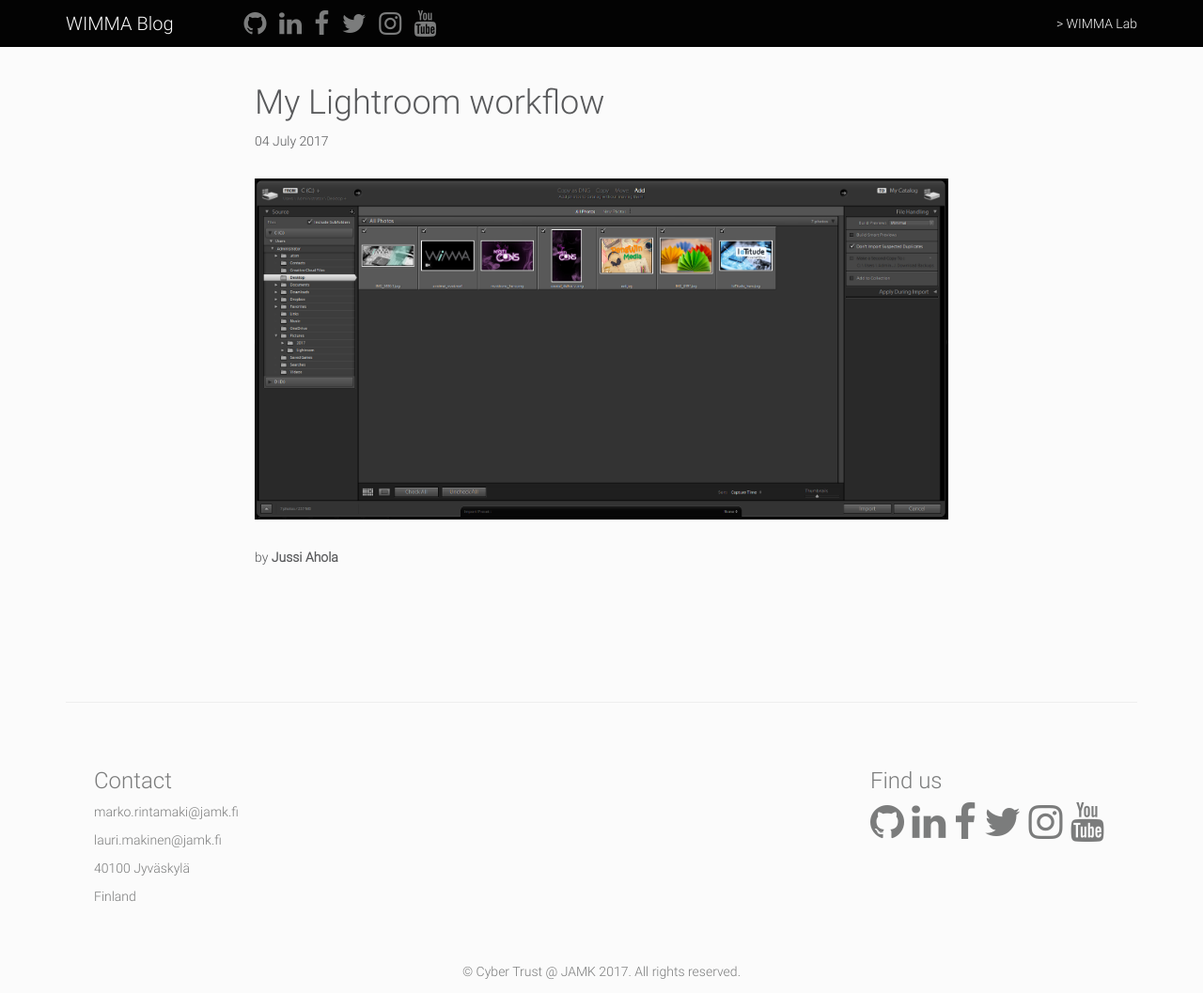
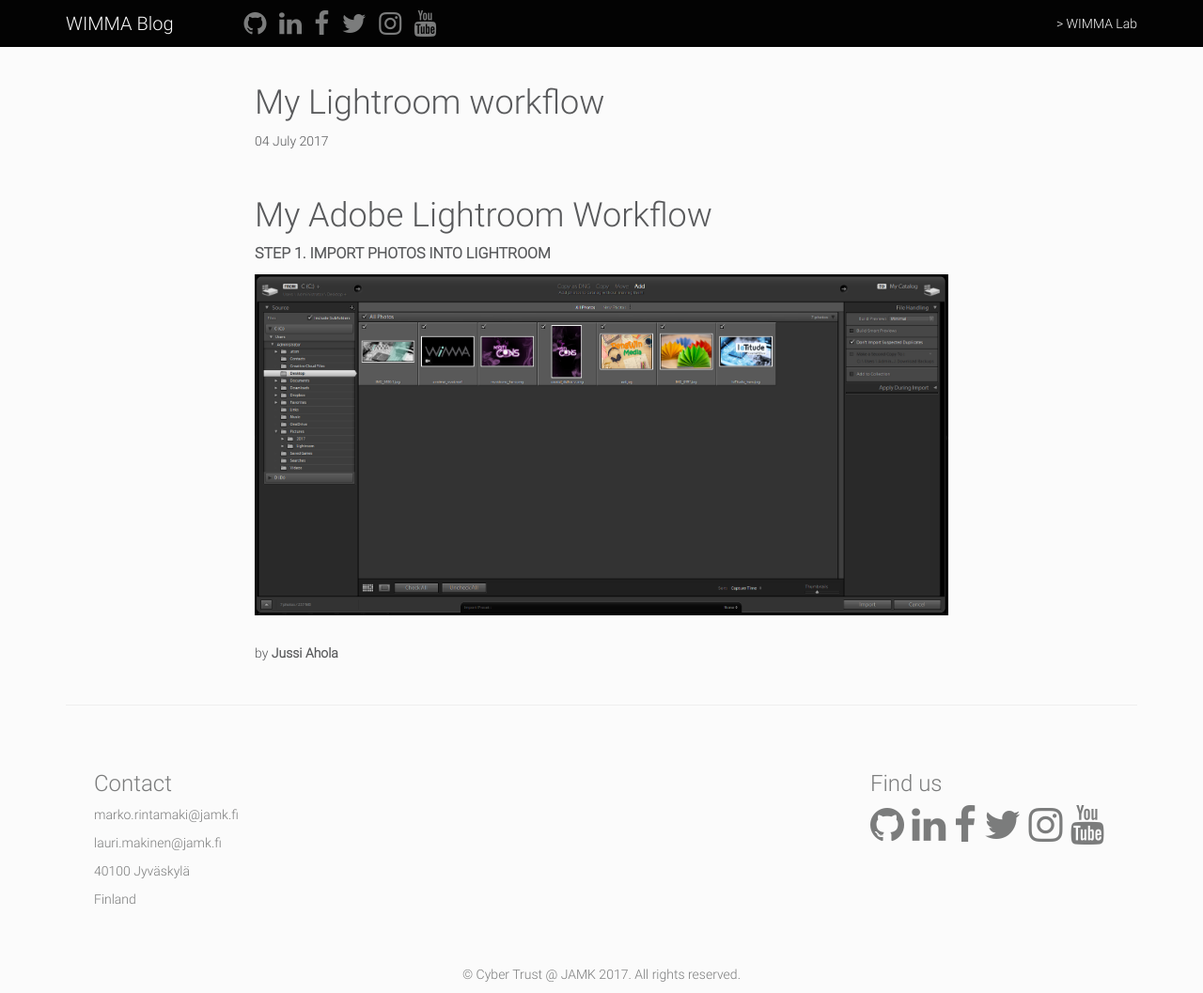
Before and after one commit to wimmalab/blog, a Jekyll site: the page built from _posts/2017-07-04-My-Lightroom-Workflow.md, in a window 1280 px wide and 1057 px high. Shown: the whole window at 94% size. Built offline with Jekyll 4.4.1, drawn with Linux system fonts in a browser that asks for light colours; nearby versions of some CDN libraries.

Commit message:
Update 2017-07-04-My-Lightroom-Workflow.md

```diff
--- a/_posts/2017-07-04-My-Lightroom-Workflow.md
+++ b/_posts/2017-07-04-My-Lightroom-Workflow.md
@@ -7,4 +7,9 @@ image:
 author: Jussi Ahola
 ---
 
+# My Adobe Lightroom Workflow
+**STEP 1. IMPORT PHOTOS INTO LIGHTROOM**
+
+
+
 ![alt text]({{site.baseurl}}/img/kuva1.png)
```
